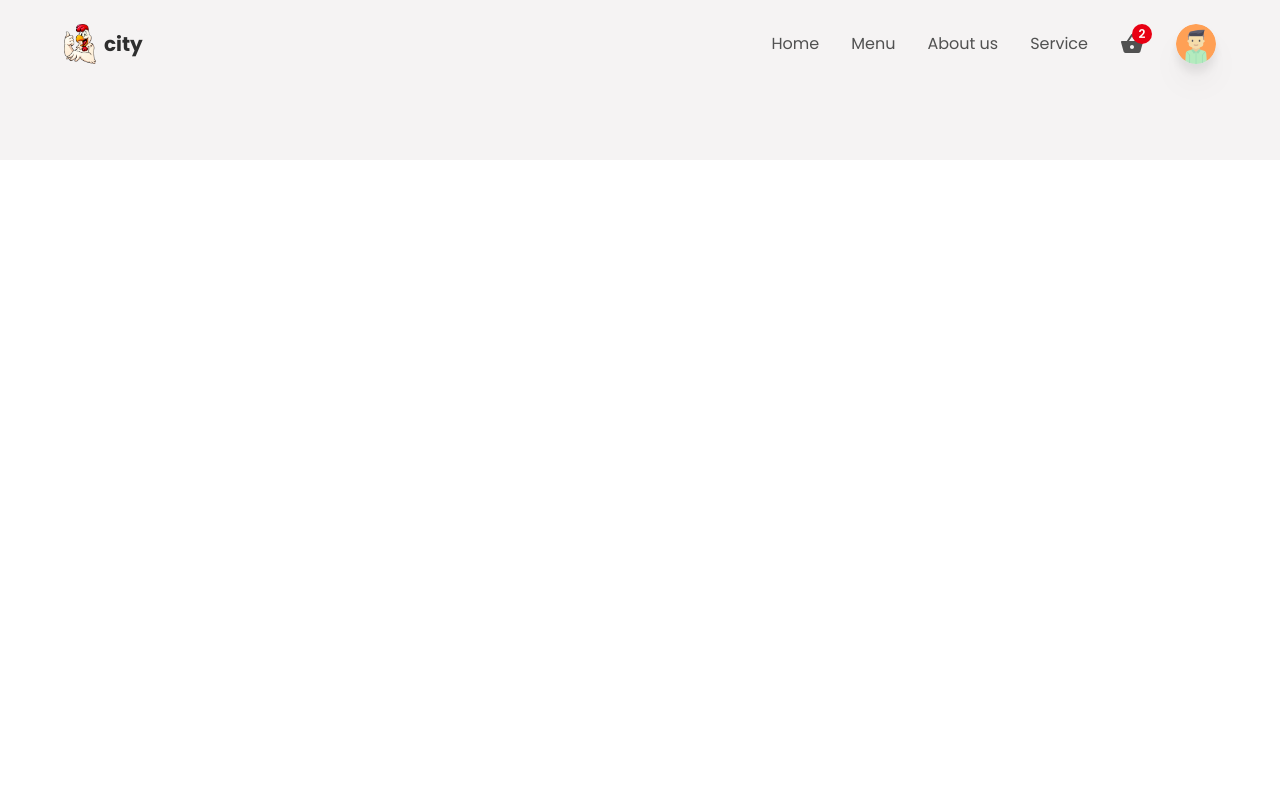
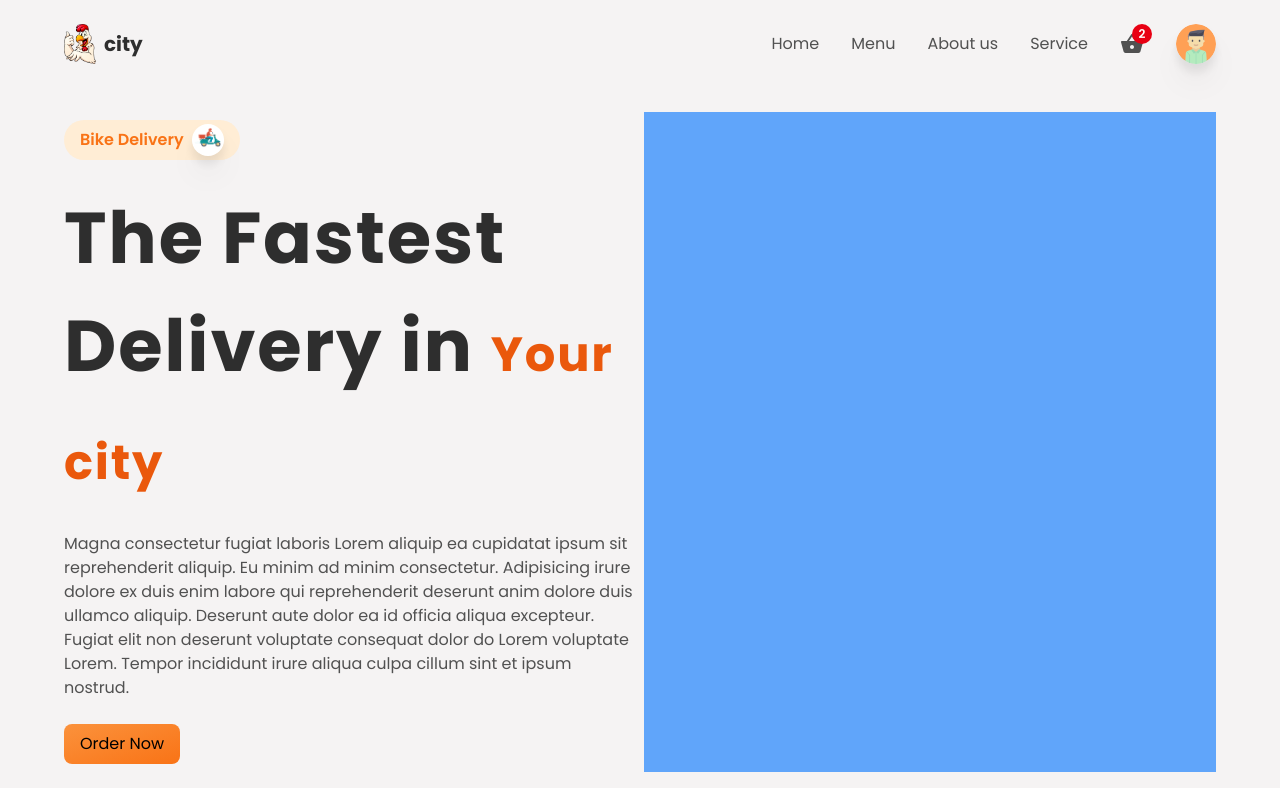
Before and after one commit to adarshmi/FoodDeliveryApp, a React (Create React App) app in the folder restaurantapp/: page / in a window 1280 px wide. Built offline with nearby package versions, Linux system fonts and the light colour scheme.

Commit message:
main container

```diff
--- a/restaurantapp/src/App.js
+++ b/restaurantapp/src/App.js
@@ -8,7 +8,7 @@
     <AnimatePresence  >
       <div className="w-screen h-auto flex flex-col bg-primary">
         <Header />
-        <main className="mt-24 p-8 w-full">
+        <main className="mt-14 md:mt-24 px-4 md:px-16 py-4 w-full">
           <Routes>
             <Route path="/*" element={<MainContainer />} />
             <Route path="/createItem" element={<CreateContainer />} />
--- a/restaurantapp/src/components/MainContainer.jsx
+++ b/restaurantapp/src/components/MainContainer.jsx
@@ -1,13 +1,46 @@
-import React from 'react'
+import React from "react";
+import Delivery from "../img/delivery.png";
 
 function MainContainer() {
   return (
-    <div>
-        <div>
+    <div className=" grid grid-cols-1 md:grid-cols-2 gap-2">
+      <div
+        className="py-2 flex-1 flex flex-col
+      items-start justify-center gap-6"
+      >
+        <div
+          className=" flex items-center justify-center gap-2
+         bg-orange-100 px-4 py-1 rounded-full"
+        >
+          <p className="text-base text-orange-500 font-semibold">
+            Bike Delivery
+          </p>
+          <div
+            className="w-8 h-8 bg-white rounded-full overflow-hidden
+          drop-shadow-xl "
+          >
+            <img
+              src={Delivery}
+              className="w-full h-full object-contain"
+              alt="delivery"
+            />
+          </div>
+        </div>
+        <p className="text-[2.5rem] md:text-[4.5rem] font-bold tracking-wide text-headingColor">
+          The Fastest Delivery in <span className="text-orange-600 text-[3rem]">Your city</span>
+        </p>
+        <p className="text-base text-textColor text-center md:text-left">
+        Magna consectetur fugiat laboris Lorem aliquip ea cupidatat ipsum sit reprehenderit aliquip. Eu minim ad minim consectetur. Adipisicing irure dolore ex duis enim labore qui reprehenderit deserunt anim dolore duis ullamco aliquip. Deserunt aute dolor ea id officia aliqua excepteur. Fugiat elit non deserunt voluptate consequat dolor do Lorem voluptate Lorem. Tempor incididunt irure aliqua culpa cillum sint et ipsum nostrud.
+        </p>
 
-        </div>
+        <button type="button" className="bg-gradient-to-br from-orange-400 to-orange-500 w-full md:w-auto px-4 py-2 rounded-lg hover:shadow-lg transition-all ease-in-out duration-100 "> Order Now </button>
+
+
+
+      </div>
+      <div className="py-2 bg-blue-400 flex-1"></div>
     </div>
-  )
+  );
 }
 
-export default MainContainer
+export default MainContainer;
```
